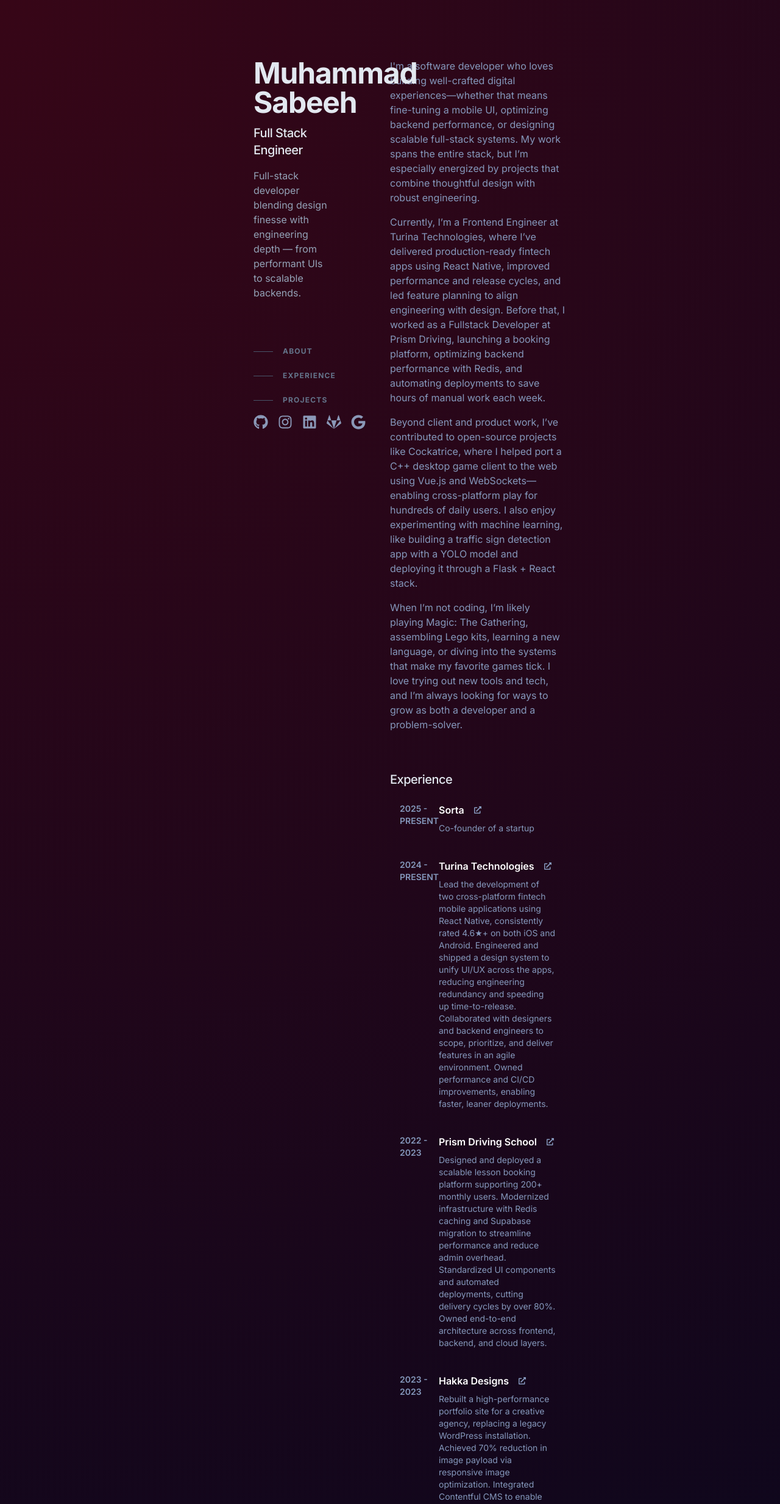
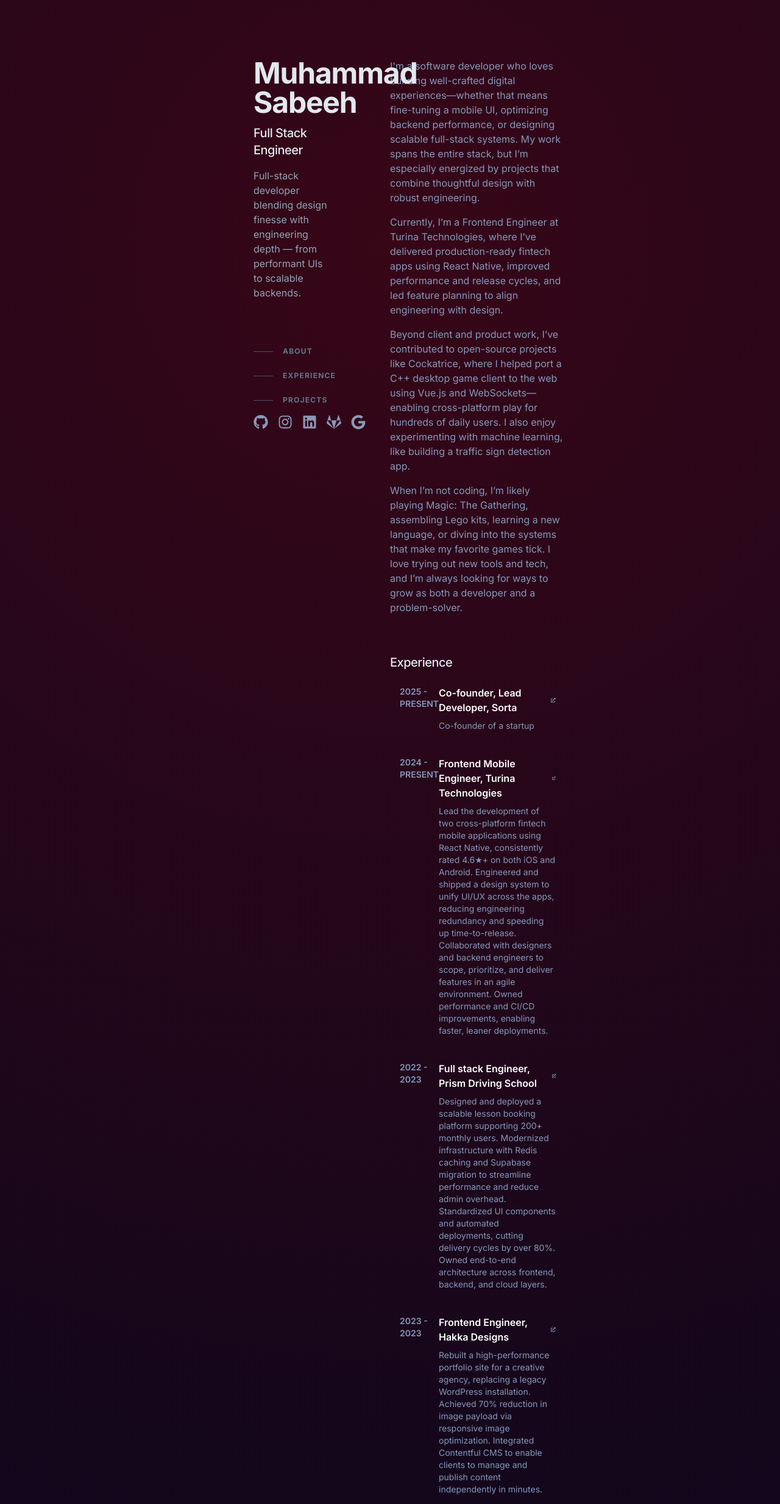
Before and after one commit to msabeeh01/My_Portfolio, a Next.js app: page / in a window 1280 px wide. Shown: the top 2466 px of the page at 61% size. Built offline with nearby package versions, Linux system fonts and the light colour scheme.

Commit message:
shortened text and added base position to gradient on page load

```diff
--- a/app/page.tsx
+++ b/app/page.tsx
@@ -14,14 +14,14 @@
 
 const jobs = [
   {
-    position: "Sorta",
+    position: "Co-founder, Lead Developer, Sorta",
     startDate: "2025",
     endDate: "PRESENT",
     desc: "Co-founder of a startup",
     link: "https://trysorta.com",
   },
   {
-    position: "Turina Technologies",
+    position: "Frontend Mobile Engineer, Turina Technologies",
     startDate: "2024",
     endDate: "PRESENT",
     desc: "Lead the development of two cross-platform fintech mobile applications using React Native, consistently rated 4.6★+ on both iOS and Android. Engineered and shipped a design system to unify UI/UX across the apps, reducing engineering redundancy and speeding up time-to-release. Collaborated with designers and backend engineers to scope, prioritize, and deliver features in an agile environment. Owned performance and CI/CD improvements, enabling faster, leaner deployments.",
@@ -29,14 +29,14 @@
   },
 
   {
-    position: "Prism Driving School",
+    position: "Full stack Engineer, Prism Driving School",
     startDate: "2022",
     endDate: "2023",
     desc: "Designed and deployed a scalable lesson booking platform supporting 200+ monthly users. Modernized infrastructure with Redis caching and Supabase migration to streamline performance and reduce admin overhead. Standardized UI components and automated deployments, cutting delivery cycles by over 80%. Owned end-to-end architecture across frontend, backend, and cloud layers.",
     link: "https://prismdriving.ca",
   },
   {
-    position: "Hakka Designs",
+    position: "Frontend Engineer, Hakka Designs",
     startDate: "2023",
     endDate: "2023",
     desc: "Rebuilt a high-performance portfolio site for a creative agency, replacing a legacy WordPress installation. Achieved 70% reduction in image payload via responsive image optimization. Integrated Contentful CMS to enable clients to manage and publish content independently in minutes.",
@@ -64,6 +64,7 @@
   const [hoveredIndex, setHoveredIndex] = useState<number | null>(null);
 
   useEffect(() => {
+    setPosition({ x: window.innerWidth / 2, y: window.innerHeight / 2 });
     const handleMouseMove = (e: MouseEvent) => {
       setPosition({ x: e.clientX, y: e.clientY });
     };
@@ -157,10 +158,7 @@
               Currently, I’m a Frontend Engineer at Turina Technologies, where
               I’ve delivered production-ready fintech apps using React Native,
               improved performance and release cycles, and led feature planning
-              to align engineering with design. Before that, I worked as a
-              Fullstack Developer at Prism Driving, launching a booking
-              platform, optimizing backend performance with Redis, and
-              automating deployments to save hours of manual work each week.
+              to align engineering with design.
             </div>
             <div>
               Beyond client and product work, I’ve contributed to open-source
@@ -168,8 +166,7 @@
               client to the web using Vue.js and WebSockets—enabling
               cross-platform play for hundreds of daily users. I also enjoy
               experimenting with machine learning, like building a traffic sign
-              detection app with a YOLO model and deploying it through a Flask +
-              React stack.
+              detection app.
             </div>
             <div>
               When I’m not coding, I’m likely playing Magic: The Gathering,
```
